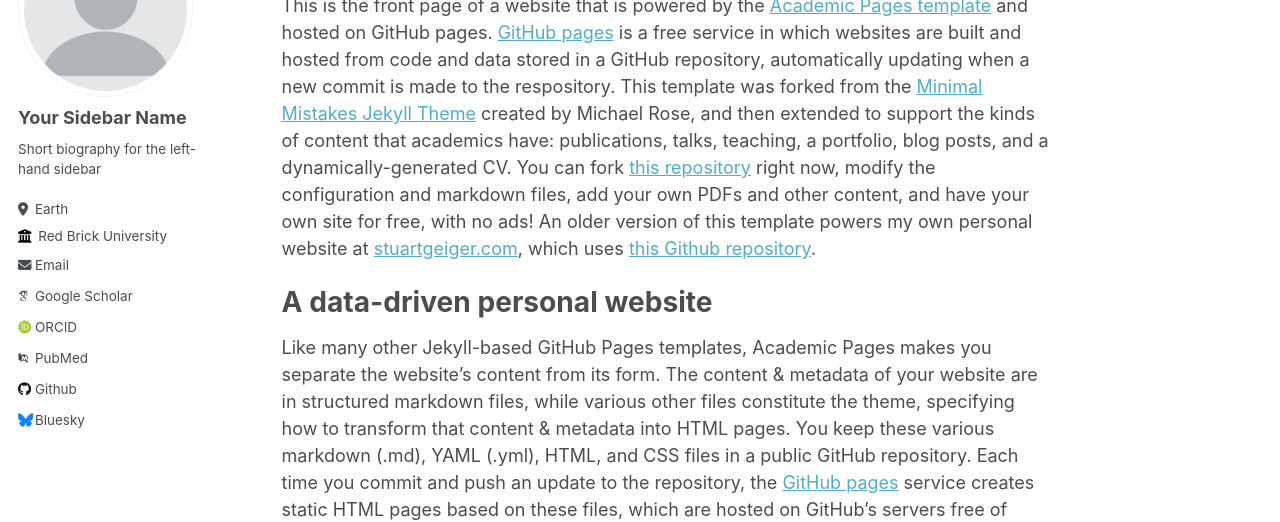
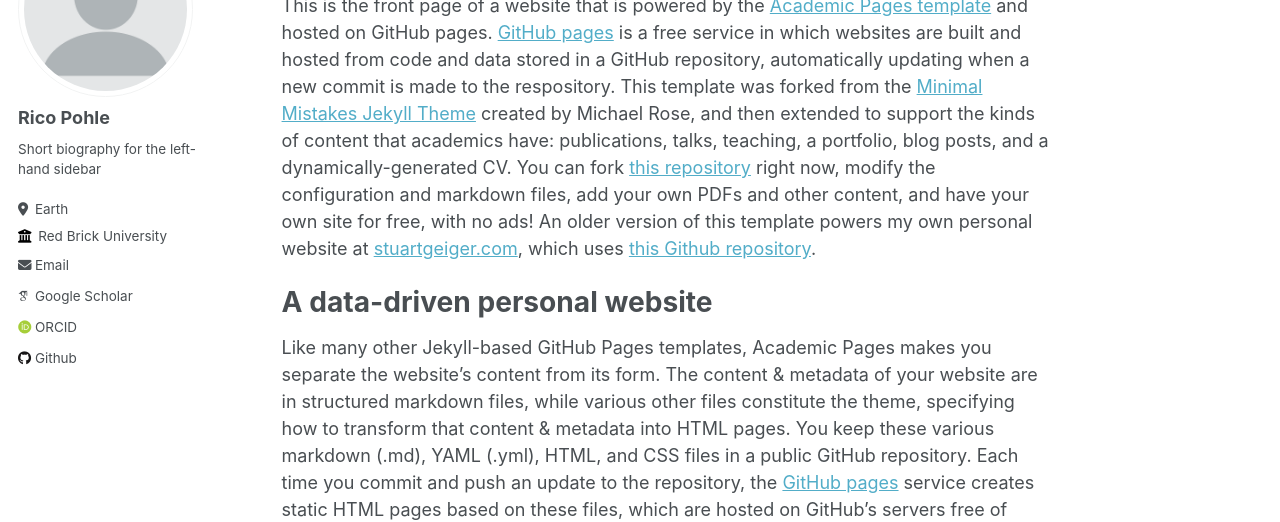
Before and after one commit to rico-pohle/rico-pohle.github.io, a Jekyll site: the page built from _pages/about.md, in a window 1280 px wide. Shown: the part 184-706 px from the top of the page. Built offline with Jekyll 4.4.1, drawn with Linux system fonts in a browser that asks for light colours; some web fonts are replaced; some of the changed lines change nothing that is shown.

Commit message:
Update _config.yml

```diff
--- a/_config.yml
+++ b/_config.yml
@@ -22,32 +22,32 @@
 author:
   # Biographic information
   avatar           : "profile.png"
-  name             : "Your Sidebar Name"
+  name             : "Rico Pohle"
   pronouns         : # example: "she/her"
   bio              : "Short biography for the left-hand sidebar"
   location         : "Earth"
   employer         : "Red Brick University"
   uri              : # URL
-  email            : "none@example.org"
+  email            : "rico.pohle@tohoku.ac.jp"
 
   # Academic websites
   arxiv            : # URL - Update with the correct link to your profile
-  googlescholar    : "https://scholar.google.com/citations?user=PS_CX0AAAAAJ"
+  googlescholar    : "https://scholar.google.com/citations?user=q0EfF80AAAAJ&hl=en"
   impactstory      : # URL
-  orcid            : "http://orcid.org/yourorcidurl"
-  pubmed           : "https://www.ncbi.nlm.nih.gov/pubmed/?term=john+snow"
+  orcid            : "https://orcid.org/0000-0002-7430-8839"
+  pubmed           : #"https://www.ncbi.nlm.nih.gov/pubmed/?term=john+snow"
   researchgate     : # URL
 
   # Repositories and software development
   bitbucket        : # Username - Update with your username on the site
   codepen          : # Username
   dribbble         : # Username
-  github           : "academicpages"
+  github           : "https://github.com/rico-pohle"
   kaggle           : # Username
   stackoverflow    : # User number or user number and name (i.e., use "1" or "1/jeff-atwood")
 
   # Social media
-  bluesky          : "bsky.app" # Replace this with you Bluesky username
+  bluesky          : #"bsky.app" # Replace this with you Bluesky username
   facebook         : # Username
   flickr           : # Username
   foursquare       : # Username
```
